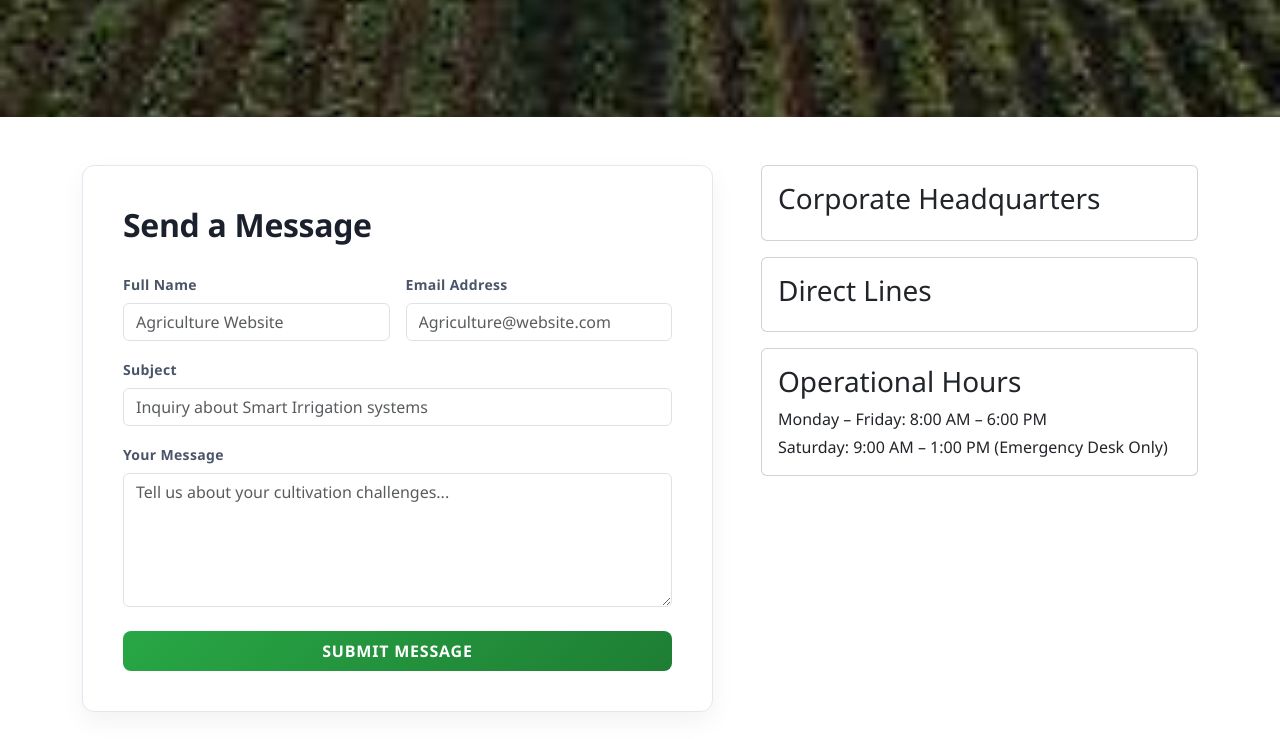
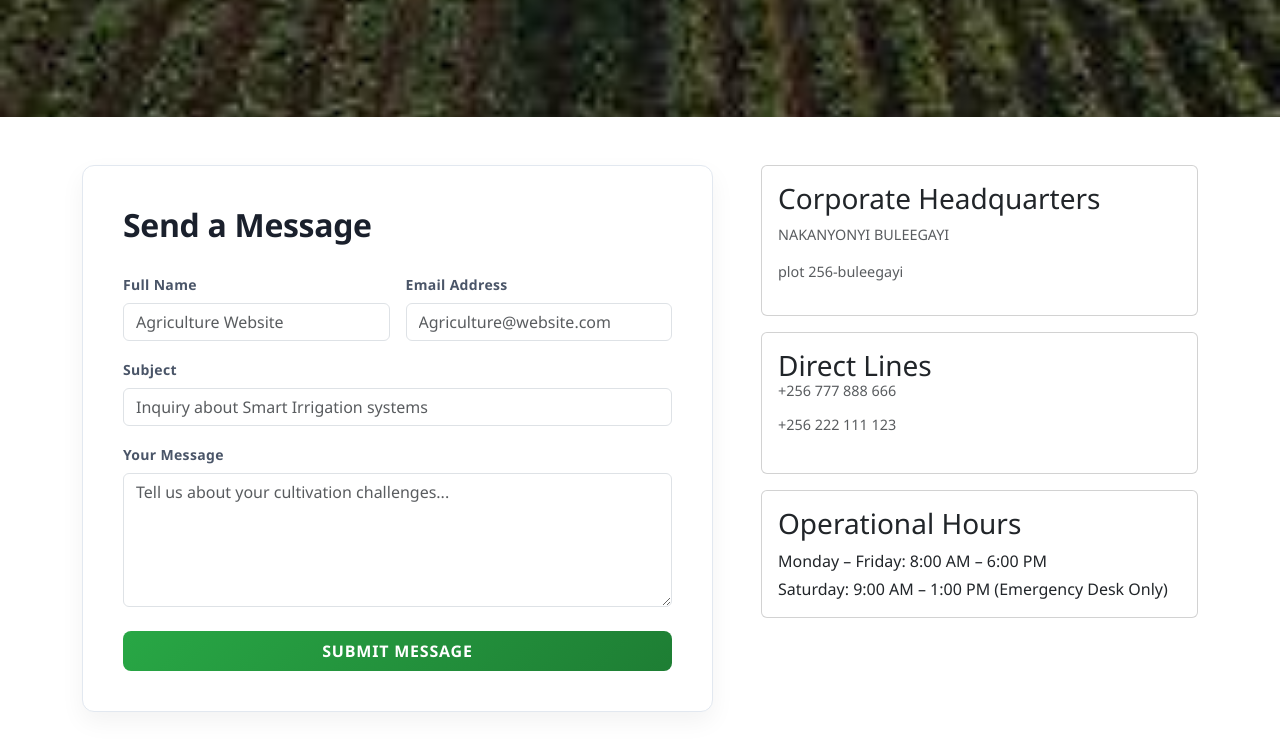
Before and after one commit to EugeneNathanOguli/agriculture-website, a plain HTML site: page contact.html in a window 1280 px wide. Shown: the part 759-1498 px from the top of the page. Drawn offline with nearby package versions, Linux system fonts and the light colour scheme.

Commit message:
all changes

```diff
--- a/contact.html
+++ b/contact.html
@@ -80,10 +80,14 @@
 
                             <div class="card p-3 m-0" data-channel="hq">
                                 <h3>Corporate Headquarters</h3>
+                                <p class="text-muted">NAKANYONYI BULEEGAYI</p>
+                                <p class="text-muted">plot 256-buleegayi</p>
                             </div>
 
                             <div class="card p-3 m-0" data-channel="direct">
                                 <h3>Direct Lines</h>
+                                <p class="text-muted">+256 777 888 666</p>
+                                <p class="text-muted">+256 222 111 123</p>
                             </div>
 
                             <div class="card p-3 m-0" data-channel="hours">
```
